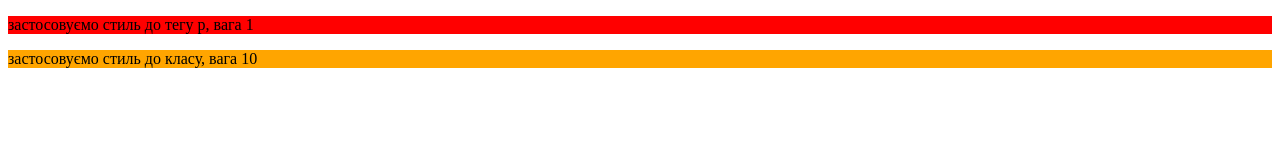
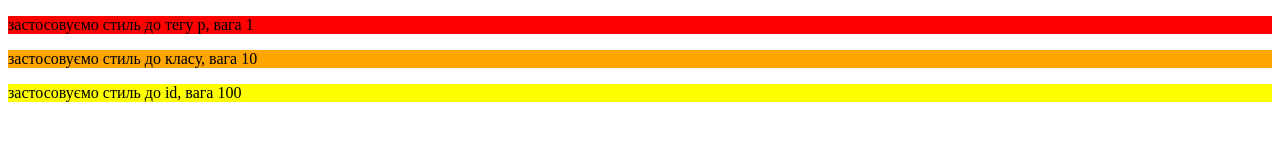
Before and after one commit to InnaPatlakha/lesson4, a plain HTML site: page index.html in a window 1280 px wide. Drawn offline with Linux system fonts and the light colour scheme.

Commit message:
додали стиль до id

```diff
--- a/index.html
+++ b/index.html
@@ -12,6 +12,7 @@
 <body>
   <p>застосовуємо стиль до тегу р, вага 1</p>
   <div class="class-name">застосовуємо стиль до класу, вага 10</div>
+  <p id="id-name">застосовуємо стиль до id, вага 100</p>
 </body>
 
 </html>
--- a/style.css
+++ b/style.css
@@ -4,3 +4,6 @@ p {
 .class-name {
   background-color: orange;
 }
+#id-name {
+  background-color: yellow;
+}
```
